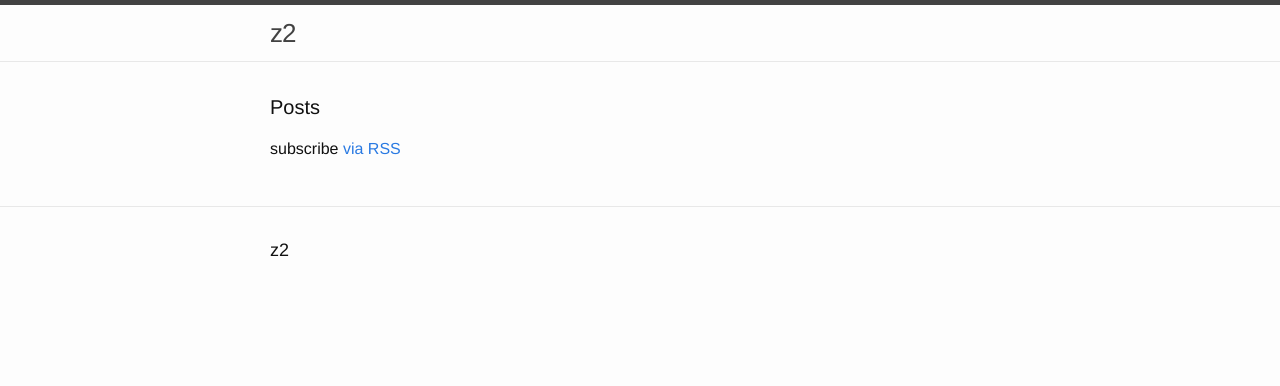
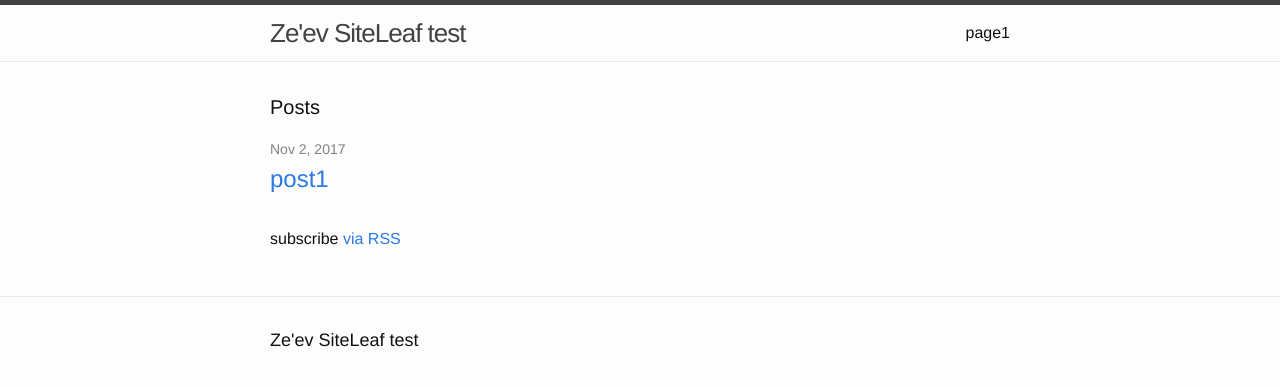
Before and after one commit to dzg/z2, a Jekyll site: the page built from index.html, in a window 1280 px wide. Shown: the top 386 px of the page. Built offline with Jekyll 4.4.1, drawn with Linux system fonts in a browser that asks for light colours.

Commit message:
Updated Post1 and 2 other files

```diff
--- a/_config.yml
+++ b/_config.yml
@@ -1,5 +1,5 @@
 ---
-title: z2
+title: Ze'ev SiteLeaf test
 timezone: UTC
 collections:
   posts:
--- /dev/null
+++ b/_posts/2017-11-02-post1.markdown
@@ -0,0 +1,6 @@
+---
+title: post1
+date: 2017-11-02 10:04:00 Z
+---
+
+123
--- /dev/null
+++ b/page1.markdown
@@ -0,0 +1,6 @@
+---
+title: page1
+date: 2017-11-02 10:04:00 Z
+---
+
+asdf
```
